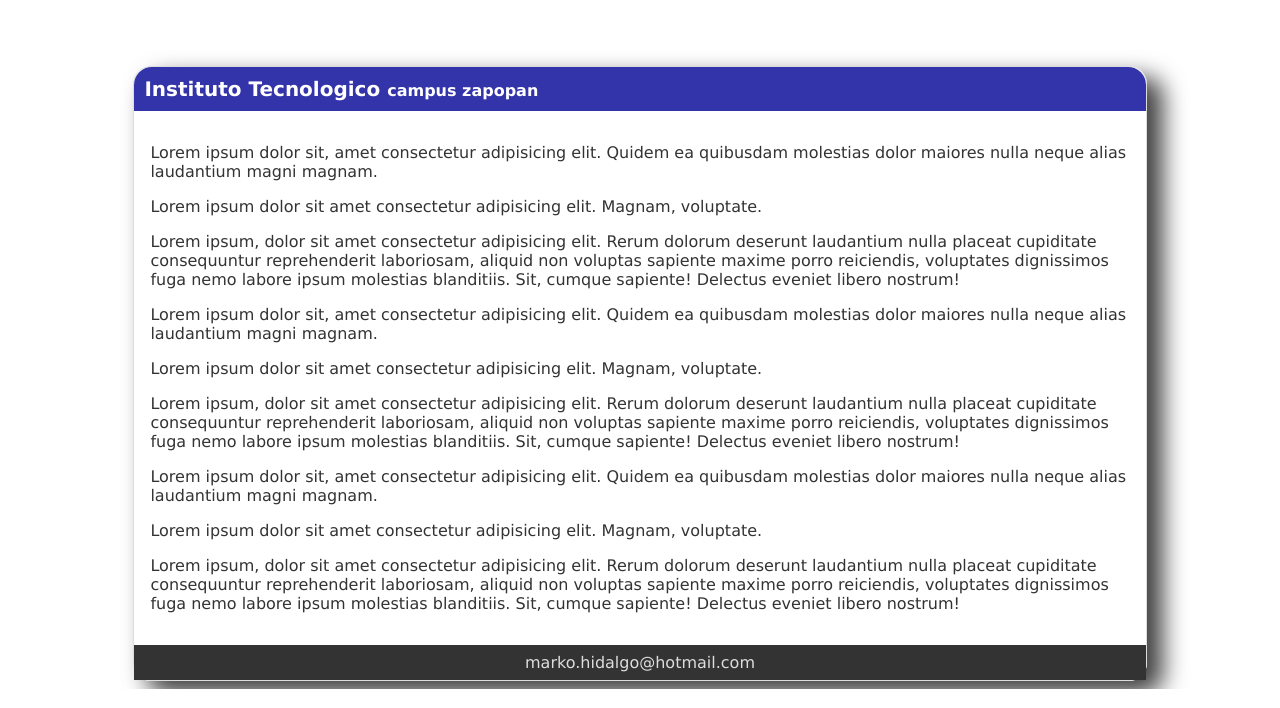
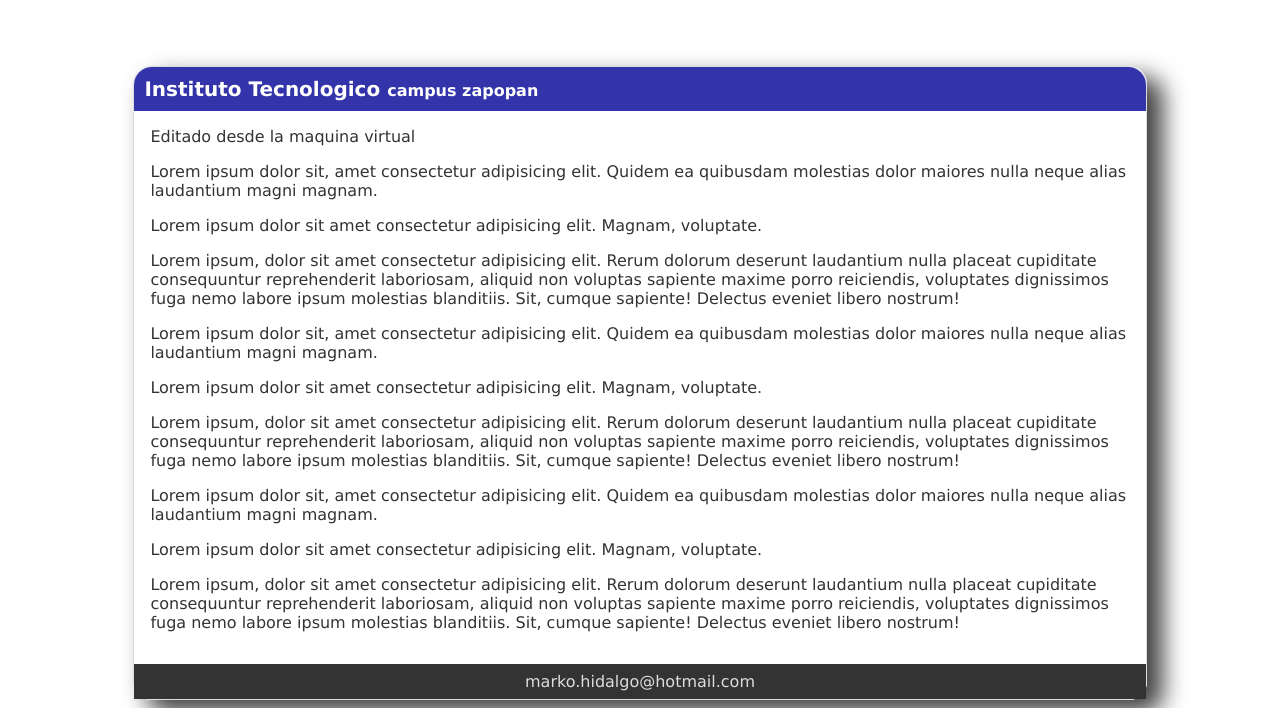
Before and after one commit to nibvle2/Sites, a plain HTML site: page Ejemplo/index.html in a window 1280 px wide. Shown: the part 326-1034 px from the top of the page. Drawn offline with Linux system fonts and the light colour scheme.

Commit message:
index modificadod esde freebsd

```diff
--- a/Ejemplo/index.html
+++ b/Ejemplo/index.html
@@ -18,6 +18,8 @@
         </div> <!-- cabecera -->
 
         <div class="post">
+
+	   Editado desde la maquina virtual
             <p>Lorem ipsum dolor sit, amet consectetur adipisicing elit. Quidem ea quibusdam molestias dolor maiores nulla neque alias laudantium magni magnam.</p>
             <p>Lorem ipsum dolor sit amet consectetur adipisicing elit. Magnam, voluptate.</p>
             <div class="boletin">
```
